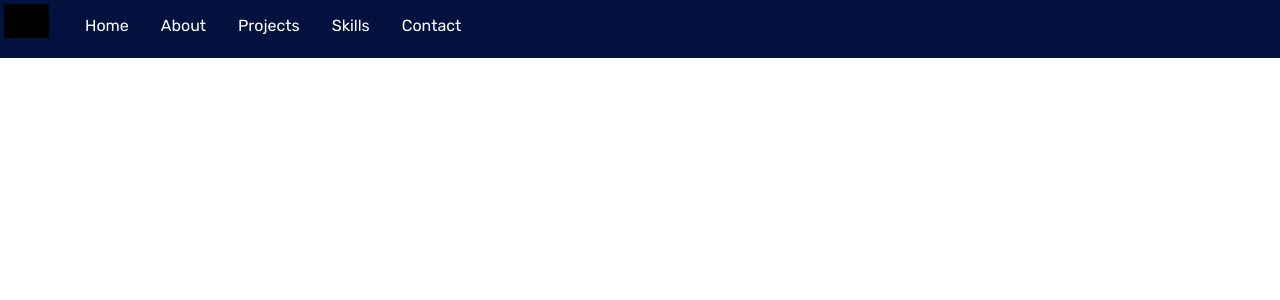
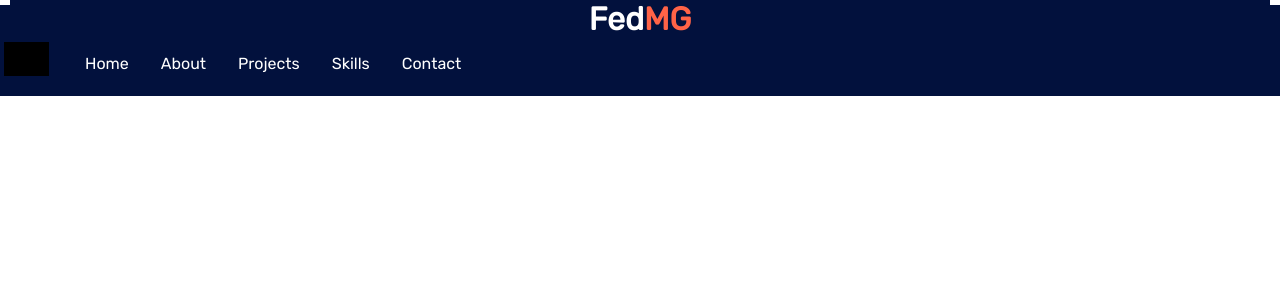
Before and after one commit to FedMG/fedmg-portfolio-v1, a React (Create React App) app: page / in a window 1280 px wide. Shown: the top 300 px of the page. Built offline with nearby package versions, Linux system fonts and the light colour scheme; grey boxes are pictures that could not be loaded.

Commit message:
Create & Delete: Top component in 'header.js' and drop unnecesary 'Nav.js' component

```diff
--- a/package.json
+++ b/package.json
@@ -4,8 +4,7 @@
   "private": true,
   "dependencies": {
     "react": "^18.1.0",
-    "react-dom": "^18.1.0",
-    "sass": "^1.54.8"
+    "react-dom": "^18.1.0"
   },
   "scripts": {
     "start": "react-scripts start",
--- a/src/structure/Header.js
+++ b/src/structure/Header.js
@@ -1,30 +1,29 @@
 import React from 'react';
-import Nav from './items/Nav.js';
+import Top from './items/Top.js';
 import Logo from './items/Logo.js';
 import CreateList from '../utils/CreateList.js';
-import Dropdown from './items/Dropdown.js';
 import './styles/header.css';
-import './styles/createlist.css';
 
 const Header = () => {
   return (
     <header className="Header">
-      <Nav classes={['Nav', 'Nav__unordered-list']}>
-        <li className="Logo-container">
+      <Top />
+      <nav className="navbar">
+        <div className="Logo-container">
           <Logo
             classes={['Logo-anchor', 'Logo-anchor__image']}
             href="#Home"
             alt="portfolio logo"
             source="https://img.icons8.com/nolan/64/folder-invoices.png"
           />
-        </li>
-        <div className="lists-wrapper">
-          <CreateList
-            listNames={['Home', 'About', 'Projects', 'Skills', 'Contact']}
-            classes={['Lists', 'Lists__anchor']}
-          />
         </div>
-      </Nav>
+        {/* <div className="lists-wrapper"> */}
+        <CreateList
+          listNames={['Home', 'About', 'Projects', 'Skills', 'Contact']}
+          classes={['unordered-list', 'lists', 'lists__anchor']}
+        />
+        {/* </div> */}
+      </nav>
     </header>
   );
 };
--- a/src/structure/items/Logo.js
+++ b/src/structure/items/Logo.js
@@ -1,5 +1,4 @@
 import React from 'react';
-import '../styles/logo.css';
 
 const Logo = ({ classes, source, href, alt }) => (
   <a className={classes[0]} href={href}>
--- a/src/structure/items/Nav.js
+++ /dev/null
@@ -1,10 +0,0 @@
-import React from 'react';
-import '../styles/nav.css';
-
-const Nav = ({ classes, children }) => (
-  <nav className={classes[0]}>
-    <ul className={classes[1]}>{children}</ul>
-  </nav>
-);
-
-export default Nav;
--- /dev/null
+++ b/src/structure/items/Top.js
@@ -0,0 +1,27 @@
+import React from 'react';
+
+const Top = () => (
+  <div style={{ display: 'flex', justifyContent: 'space-between' }}>
+    <div
+      style={{
+        display: 'inline-block',
+        backgroundColor: 'white',
+        height: '5px',
+        width: '10px',
+      }}
+    ></div>
+    <h1 style={{ color: 'white', display: 'inline-block' }}>
+      Fed<span style={{ color: '#ff6347' }}>MG</span>
+    </h1>
+    <div
+      style={{
+        display: 'inline-block',
+        backgroundColor: 'white',
+        height: '5px',
+        width: '10px',
+      }}
+    ></div>
+  </div>
+);
+
+export default Top;
--- a/src/structure/styles/createlist.css
+++ b/src/structure/styles/createlist.css
@@ -1,9 +1,13 @@
 /* elements */
-.Lists {
+.unordered-list {
+  list-style-type: none;
+}
+
+.lists {
   float: left;
 }
 
-.Lists__anchor {
+.lists__anchor {
   display: block;
   color: var(--nav-color);
   text-decoration: none;
@@ -12,19 +16,19 @@
 }
 
 /* status */
-.Lists__anchor:link,
-.Lists__anchor:visited {
+.lists__anchor:link,
+.lists__anchor:visited {
   color: var(--nav-color);
 }
 
-.Lists__anchor:focus,
-.Lists__anchor:hover {
+.lists__anchor:focus,
+.lists__anchor:hover {
   color: var(--nav-status-color);
   outline: none;
   border-bottom: 2.5px solid var(--nav-status-color);
 }
 
-.Lists__anchor:active {
+.lists__anchor:active {
   color: var(--nav-color);
   outline: none;
   border-bottom: 4px solid var(--nav-status-color);
--- a/src/structure/styles/header.css
+++ b/src/structure/styles/header.css
@@ -1,3 +1,7 @@
+@import 'createlist.css';
+@import 'logo.css';
+/* @import 'media.css'; */
+
 .Header {
   z-index: 22222;
   background-color: var(--nav-bg-color);
--- a/src/structure/styles/media.css
+++ b/src/structure/styles/media.css
@@ -1,4 +1,4 @@
-@media (min-width: 495px) {
+/* @media (min-width: 495px) {
   .lists-wrapper {
     display: flex;
     justify-content: center;
@@ -13,4 +13,4 @@
   .Logo-container {
     display: inline-block;
   }
-}
+} */
--- a/src/structure/styles/nav.css
+++ /dev/null
@@ -1,5 +0,0 @@
-/* unused 'Nav' class */
-
-.Nav__unordered-list {
-  list-style-type: none;
-}
--- a/src/utils/CreateList.js
+++ b/src/utils/CreateList.js
@@ -1,12 +1,15 @@
 import React from 'react';
 
-const CreateList = ({ listNames, classes }) =>
-  listNames.map((eachName) => (
-    <li className={classes[0]}>
-      <a href={`#${eachName}`} className={classes[1]}>
-        {eachName}
-      </a>
-    </li>
-  ));
+const CreateList = ({ listNames, classes }) => (
+  <ul className={classes[0]}>
+    {listNames.map((eachName) => (
+      <li className={classes[1]}>
+        <a href={`#${eachName}`} className={classes[2]}>
+          {eachName}
+        </a>
+      </li>
+    ))}
+  </ul>
+);
 
 export default CreateList;
```
